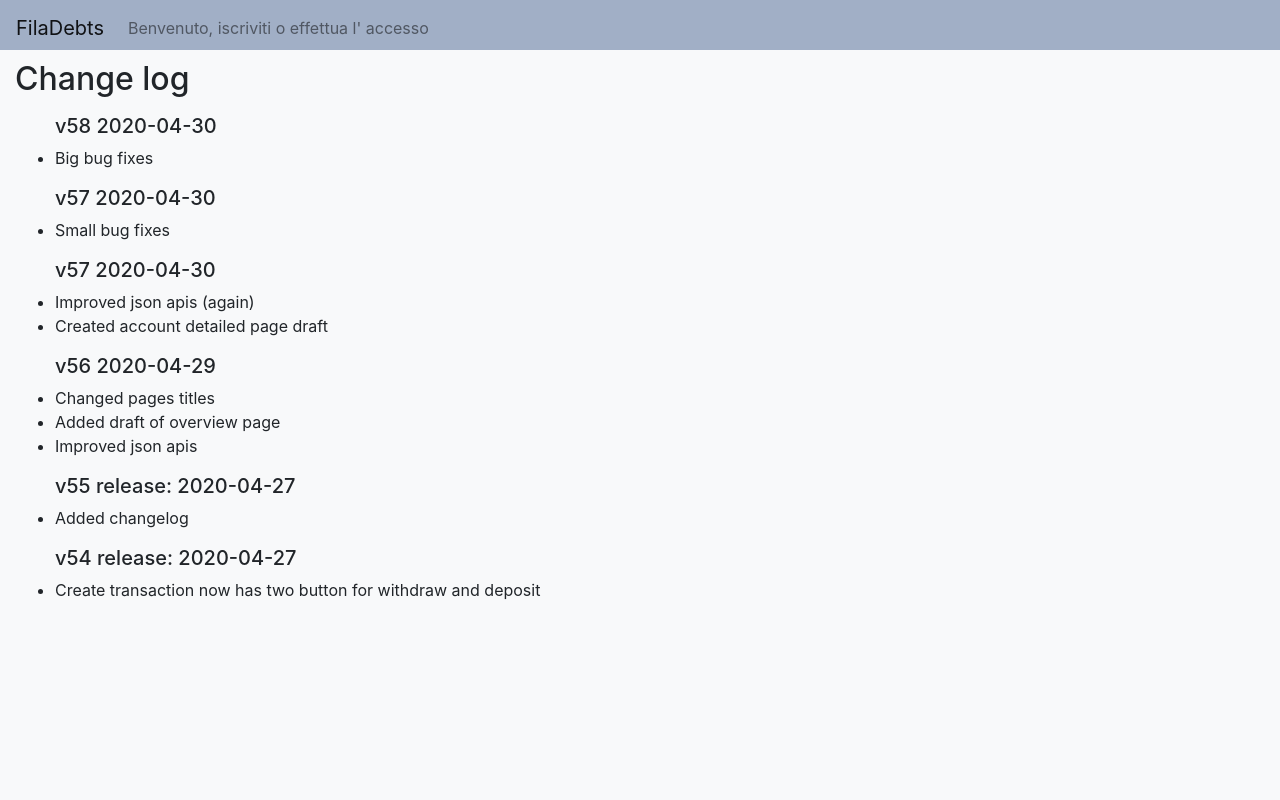
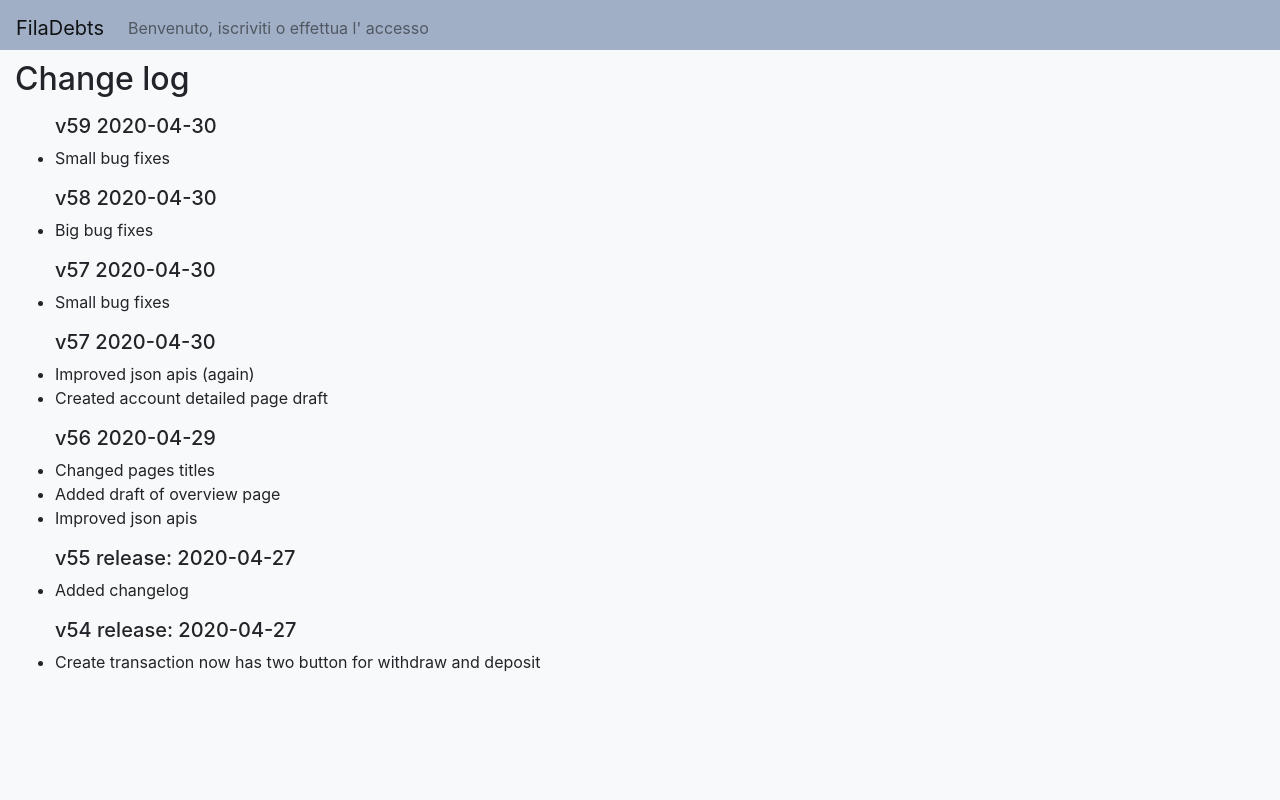
Before and after one commit to DarioFi/BudgetApp, a Django app: page /changelog in a window 1280 px wide. Run offline with Django 3.2, Linux system fonts and the light colour scheme; parts of the project's set-up code (start-up, migrations or seed data) failed here and were passed over; some libraries are stand-ins or nearby versions.

Commit message:
Bug fixes

```diff
--- a/Budgeting/views.py
+++ b/Budgeting/views.py
@@ -339,7 +339,7 @@ def account_detail(request, id=-1):
                 continue
             index += 1
     else:
-        balance_time_pairs = [obj.starting_balance, str(obj.created_on.date())]
+        balance_time_pairs = [[obj.starting_balance, str(obj.created_on.date())]]
     data = {
         'account': obj,
         'balance_date': balance_time_pairs,
--- a/templates/changelog.html
+++ b/templates/changelog.html
@@ -7,6 +7,10 @@
     <p>
 
     </p>
+    <ul><h5>v59 2020-04-30</h5>
+        <li>Small bug fixes</li>
+    </ul>
+
     <ul><h5>v58 2020-04-30</h5>
         <li>Big bug fixes</li>
     </ul>
```
